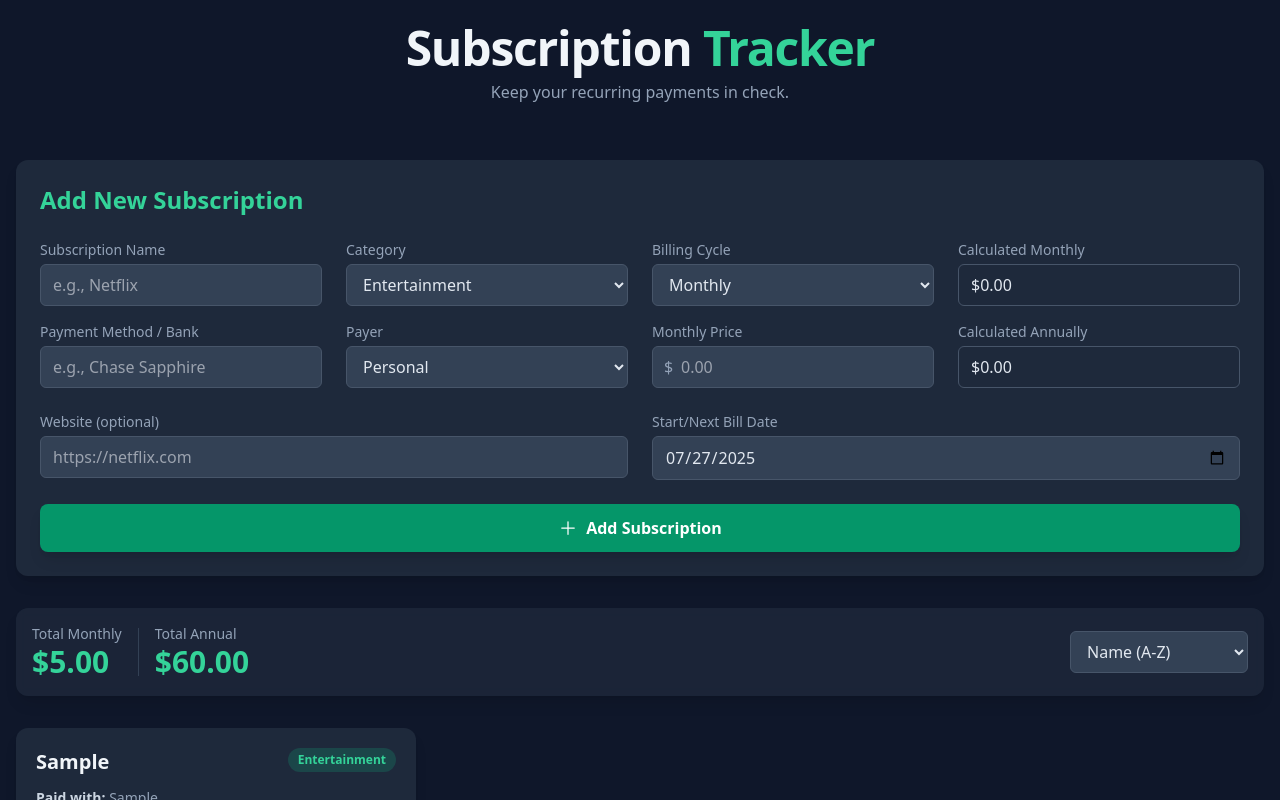
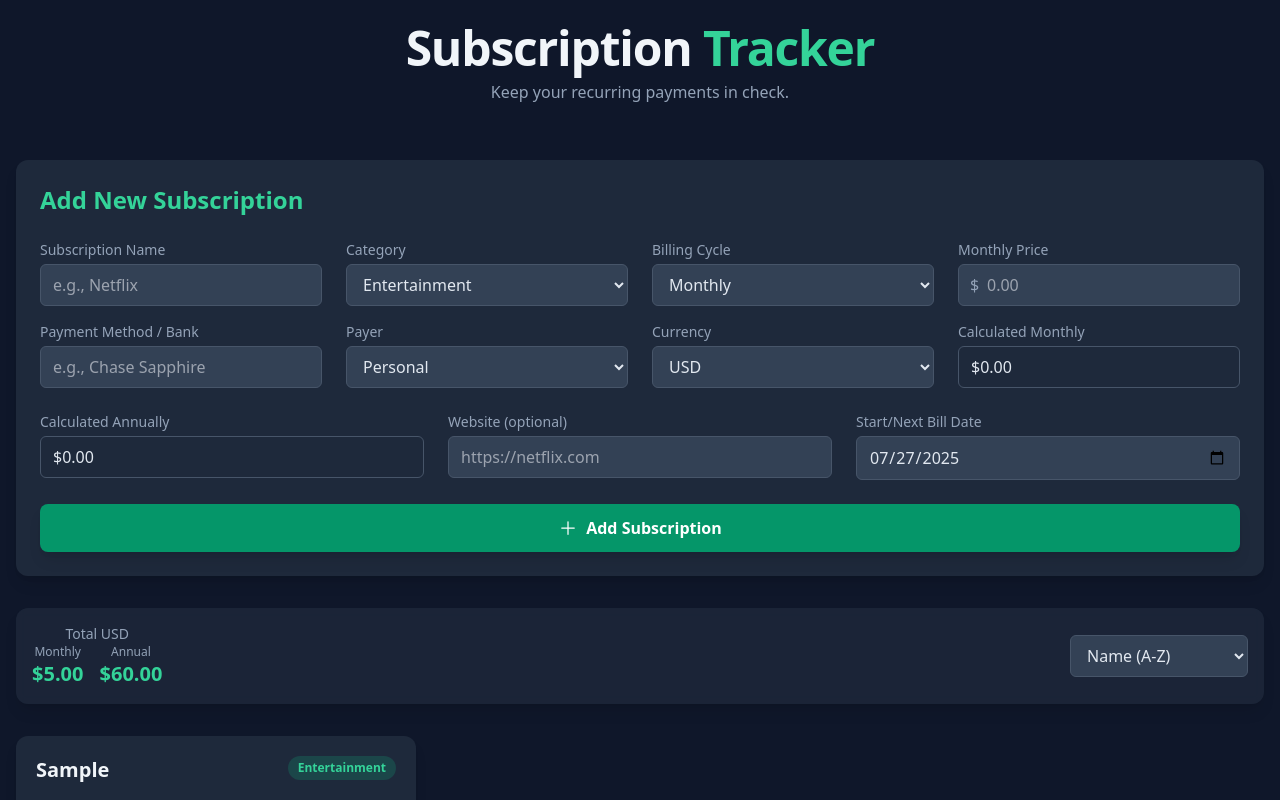
Before and after one commit to serhateralp01/subs_track, a React (Vite) app: page / in a window 1280 px wide. Both pictures are taken after typing "Sample", "Sample", "5", "https://example.com" into the empty fields and a click on the button "Add Subscription". Shown: the top 800 px of the page. Built offline with nearby package versions, Linux system fonts and the light colour scheme.

Commit message:
Add currency selection feature with USD, EUR, TRY support

```diff
--- a/components/SubscriptionCard.tsx
+++ b/components/SubscriptionCard.tsx
@@ -1,6 +1,7 @@
 
 import React from 'react';
 import { Subscription } from '../types';
+import { CURRENCY_SYMBOLS } from '../constants';
 import TrashIcon from './icons/TrashIcon';
 
 interface SubscriptionCardProps {
@@ -9,7 +10,7 @@ interface SubscriptionCardProps {
 }
 
 const SubscriptionCard: React.FC<SubscriptionCardProps> = ({ subscription, onDelete }) => {
-  const { id, name, category, bank, payer, website, startDate, monthlyPrice, annualPrice } = subscription;
+  const { id, name, category, bank, payer, website, startDate, monthlyPrice, annualPrice, currency } = subscription;
 
   const formattedDate = new Date(startDate + 'T00:00:00').toLocaleDateString('en-US', {
     year: 'numeric',
@@ -43,11 +44,11 @@ const SubscriptionCard: React.FC<SubscriptionCardProps> = ({ subscription, onDel
       <div className="border-t border-slate-700 pt-4 mt-4 flex justify-between items-center">
         <div className="text-left">
           <p className="text-slate-400 text-xs">Monthly</p>
-          <p className="text-lg font-semibold text-slate-100">${monthlyPrice.toFixed(2)}</p>
+          <p className="text-lg font-semibold text-slate-100">{CURRENCY_SYMBOLS[currency]}{monthlyPrice.toFixed(2)}</p>
         </div>
         <div className="text-right">
           <p className="text-slate-400 text-xs">Annually</p>
-          <p className="text-lg font-semibold text-slate-100">${annualPrice.toFixed(2)}</p>
+          <p className="text-lg font-semibold text-slate-100">{CURRENCY_SYMBOLS[currency]}{annualPrice.toFixed(2)}</p>
         </div>
         <button
           onClick={() => onDelete(id, name)}
--- a/components/SubscriptionForm.tsx
+++ b/components/SubscriptionForm.tsx
@@ -1,7 +1,7 @@
 
 import React, { useState, useEffect } from 'react';
-import { Subscription, Duration } from '../types';
-import { CATEGORIES, PAYERS } from '../constants';
+import { Subscription, Duration, Currency } from '../types';
+import { CATEGORIES, PAYERS, CURRENCIES, CURRENCY_SYMBOLS } from '../constants';
 import PlusIcon from './icons/PlusIcon';
 
 interface SubscriptionFormProps {
@@ -16,6 +16,7 @@ const SubscriptionForm: React.FC<SubscriptionFormProps> = ({ addSubscription })
   const [website, setWebsite] = useState('');
   const [startDate, setStartDate] = useState(new Date().toISOString().split('T')[0]);
   const [duration, setDuration] = useState<Duration>(Duration.MONTHLY);
+  const [currency, setCurrency] = useState<Currency>(Currency.USD);
   const [priceInput, setPriceInput] = useState('');
 
   const [monthlyPrice, setMonthlyPrice] = useState(0);
@@ -48,6 +49,7 @@ const SubscriptionForm: React.FC<SubscriptionFormProps> = ({ addSubscription })
       duration,
       monthlyPrice,
       annualPrice,
+      currency,
     });
     // Reset form
     setName('');
@@ -57,6 +59,7 @@ const SubscriptionForm: React.FC<SubscriptionFormProps> = ({ addSubscription })
     setWebsite('');
     setStartDate(new Date().toISOString().split('T')[0]);
     setDuration(Duration.MONTHLY);
+    setCurrency(Currency.USD);
     setPriceInput('');
   };
 
@@ -105,11 +108,21 @@ const SubscriptionForm: React.FC<SubscriptionFormProps> = ({ addSubscription })
             </select>
           </div>
           <div>
+            <label htmlFor="currency" className={labelStyle}>Currency</label>
+            <select id="currency" value={currency} onChange={(e) => setCurrency(e.target.value as Currency)} className={inputStyle}>
+              {CURRENCIES.map(c => <option key={c} value={c}>{c}</option>)}
+            </select>
+          </div>
+        </div>
+
+        {/* Column 4 */}
+        <div className="space-y-4">
+            <div>
                 <label htmlFor="price" className={labelStyle}>
                     {duration === Duration.MONTHLY ? 'Monthly Price' : 'Annual Price'}
                 </label>
                 <div className="relative">
-                <span className="absolute inset-y-0 left-0 flex items-center pl-3 text-slate-400">$</span>
+                    <span className="absolute inset-y-0 left-0 flex items-center pl-3 text-slate-400">{CURRENCY_SYMBOLS[currency]}</span>
                     <input
                         id="price"
                         type="number"
@@ -122,22 +135,18 @@ const SubscriptionForm: React.FC<SubscriptionFormProps> = ({ addSubscription })
                     />
                 </div>
             </div>
-        </div>
-
-        {/* Column 4 */}
-        <div className="space-y-4">
             <div>
                 <label htmlFor="monthlyPrice" className={labelStyle}>Calculated Monthly</label>
-                <input id="monthlyPrice" type="text" value={`$${monthlyPrice.toFixed(2)}`} className={`${inputStyle} bg-slate-800 cursor-not-allowed`} readOnly />
-            </div>
-            <div>
-                <label htmlFor="annualPrice" className={labelStyle}>Calculated Annually</label>
-                <input id="annualPrice" type="text" value={`$${annualPrice.toFixed(2)}`} className={`${inputStyle} bg-slate-800 cursor-not-allowed`} readOnly />
+                <input id="monthlyPrice" type="text" value={`${CURRENCY_SYMBOLS[currency]}${monthlyPrice.toFixed(2)}`} className={`${inputStyle} bg-slate-800 cursor-not-allowed`} readOnly />
             </div>
         </div>
 
         {/* Row 2 */}
-        <div className="md:col-span-2 lg:col-span-4 grid grid-cols-1 md:grid-cols-2 gap-6">
+        <div className="md:col-span-2 lg:col-span-4 grid grid-cols-1 md:grid-cols-3 gap-6">
+            <div>
+                <label htmlFor="annualPrice" className={labelStyle}>Calculated Annually</label>
+                <input id="annualPrice" type="text" value={`${CURRENCY_SYMBOLS[currency]}${annualPrice.toFixed(2)}`} className={`${inputStyle} bg-slate-800 cursor-not-allowed`} readOnly />
+            </div>
             <div>
                 <label htmlFor="website" className={labelStyle}>Website (optional)</label>
                 <input id="website" type="url" value={website} onChange={(e) => setWebsite(e.target.value)} className={inputStyle} placeholder="https://netflix.com" />
--- a/components/SubscriptionList.tsx
+++ b/components/SubscriptionList.tsx
@@ -1,6 +1,7 @@
 
 import React from 'react';
-import { Subscription } from '../types';
+import { Subscription, Currency } from '../types';
+import { CURRENCY_SYMBOLS } from '../constants';
 import SubscriptionCard from './SubscriptionCard';
 
 interface SubscriptionListProps {
@@ -11,8 +12,17 @@ interface SubscriptionListProps {
 const SubscriptionList: React.FC<SubscriptionListProps> = ({ subscriptions, onDelete }) => {
   const [sortBy, setSortBy] = React.useState('name-asc');
 
-  const totalMonthly = subscriptions.reduce((sum, sub) => sum + sub.monthlyPrice, 0);
-  const totalAnnual = subscriptions.reduce((sum, sub) => sum + sub.annualPrice, 0);
+  // Calculate totals by currency
+  const totalsByCurrency = subscriptions.reduce((acc, sub) => {
+    if (!acc[sub.currency]) {
+      acc[sub.currency] = { monthly: 0, annual: 0 };
+    }
+    acc[sub.currency].monthly += sub.monthlyPrice;
+    acc[sub.currency].annual += sub.annualPrice;
+    return acc;
+  }, {} as Record<Currency, { monthly: number; annual: number }>);
+
+  const currencyEntries = Object.entries(totalsByCurrency);
 
   const sortedSubscriptions = React.useMemo(() => {
     const sorted = [...subscriptions];
@@ -39,16 +49,26 @@ const SubscriptionList: React.FC<SubscriptionListProps> = ({ subscriptions, onDe
   return (
     <div>
       <div className="bg-slate-800 p-4 rounded-xl shadow-lg mb-8 flex flex-col md:flex-row justify-between items-center sticky top-4 z-10 backdrop-blur-sm bg-slate-800/80 gap-4">
-        <div className="flex justify-around items-center w-full md:w-auto gap-4">
-            <div>
-              <h4 className="text-slate-400 text-sm font-medium">Total Monthly</h4>
-              <p className="text-2xl lg:text-3xl font-bold text-emerald-400">${totalMonthly.toFixed(2)}</p>
+        <div className="flex flex-wrap justify-around items-center w-full md:w-auto gap-4">
+          {currencyEntries.map(([currency, totals]) => (
+            <div key={currency} className="text-center">
+              <h4 className="text-slate-400 text-sm font-medium">Total {currency}</h4>
+              <div className="flex flex-col md:flex-row gap-2 md:gap-4">
+                <div>
+                  <p className="text-slate-400 text-xs">Monthly</p>
+                  <p className="text-lg md:text-xl font-bold text-emerald-400">
+                    {CURRENCY_SYMBOLS[currency as Currency]}{totals.monthly.toFixed(2)}
+                  </p>
+                </div>
+                <div>
+                  <p className="text-slate-400 text-xs">Annual</p>
+                  <p className="text-lg md:text-xl font-bold text-emerald-400">
+                    {CURRENCY_SYMBOLS[currency as Currency]}{totals.annual.toFixed(2)}
+                  </p>
+                </div>
+              </div>
             </div>
-            <div className="border-l border-slate-700 h-12"></div>
-            <div>
-              <h4 className="text-slate-400 text-sm font-medium">Total Annual</h4>
-              <p className="text-2xl lg:text-3xl font-bold text-emerald-400">${totalAnnual.toFixed(2)}</p>
-            </div>
+          ))}
         </div>
         <div className="w-full md:w-auto">
           <label htmlFor="sort-by" className="sr-only">Sort by</label>
--- a/constants.ts
+++ b/constants.ts
@@ -1,3 +1,12 @@
+import { Currency } from './types';
 
 export const CATEGORIES = ['Entertainment', 'Software', 'Work', 'Utilities', 'Health', 'Finance', 'Shopping', 'Other'];
 export const PAYERS = ['Personal', 'Partner', 'Shared', 'Company'];
+
+export const CURRENCIES = [Currency.USD, Currency.EUR, Currency.TRY];
+
+export const CURRENCY_SYMBOLS: Record<Currency, string> = {
+  [Currency.USD]: '$',
+  [Currency.EUR]: '€',
+  [Currency.TRY]: '₺',
+};
--- a/types.ts
+++ b/types.ts
@@ -2,6 +2,12 @@
 export enum Duration {
   MONTHLY = 'Monthly',
   ANNUALLY = 'Annually',
+}
+
+export enum Currency {
+  USD = 'USD',
+  EUR = 'EUR',
+  TRY = 'TRY',
 }
 
 export interface Subscription {
@@ -15,4 +21,5 @@ export interface Subscription {
   duration: Duration;
   monthlyPrice: number;
   annualPrice: number;
+  currency: Currency;
 }
```
Lines whose indentation alone changed are shown as unchanged.
